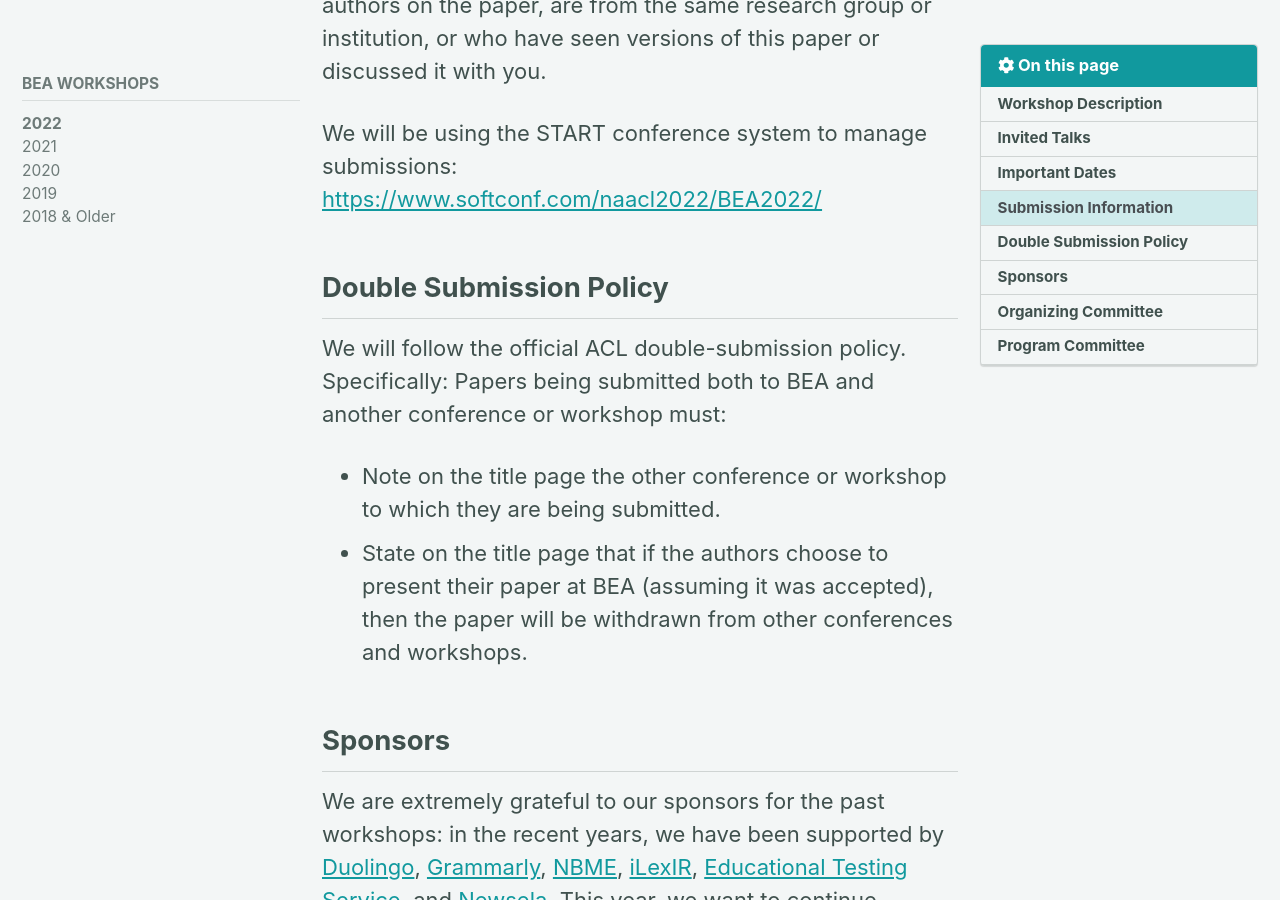
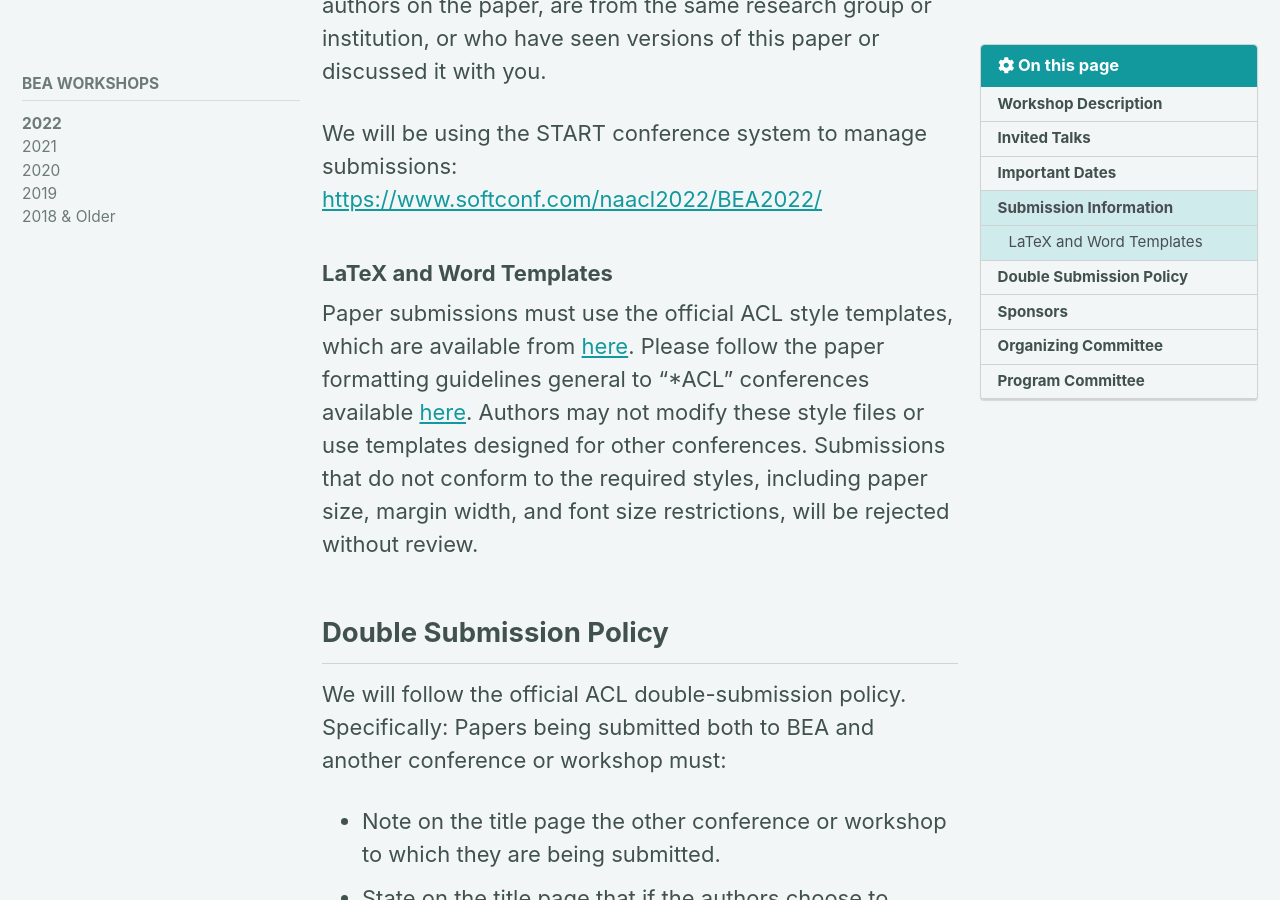
Before and after one commit to sigedu-org/website, a Jekyll site: the page built from _pages/bea/current.md, in a window 1280 px wide and 900 px high, scrolled down 5898 px. Built offline with Jekyll 4.4.1, drawn with Linux system fonts in a browser that asks for light colours; cached includes are drawn as plain includes; nearby versions of some CDN libraries.

Commit message:
Added links to official ACL style templates

```diff
--- a/_pages/bea/current.md
+++ b/_pages/bea/current.md
@@ -108,6 +108,10 @@ Previously published papers cannot be accepted. The submissions will be reviewed
 We have also included conflict of interest in the submission form. You should mark all potential reviewers who have been authors on the paper, are from the same research group or institution, or who have seen versions of this paper or discussed it with you.
 
 We will be using the START conference system to manage submissions: [https://www.softconf.com/naacl2022/BEA2022/](https://www.softconf.com/naacl2022/BEA2022/)
+
+### LaTeX and Word Templates
+
+Paper submissions must use the official ACL style templates, which are available from [here](https://github.com/acl-org/acl-style-files). Please follow the paper formatting guidelines general to "*ACL" conferences available [here](https://acl-org.github.io/ACLPUB/formatting.html). Authors may not modify these style files or use templates designed for other conferences. Submissions that do not conform to the required styles, including paper size, margin width, and font size restrictions, will be rejected without review.
 
 ## Double Submission Policy
 
```
